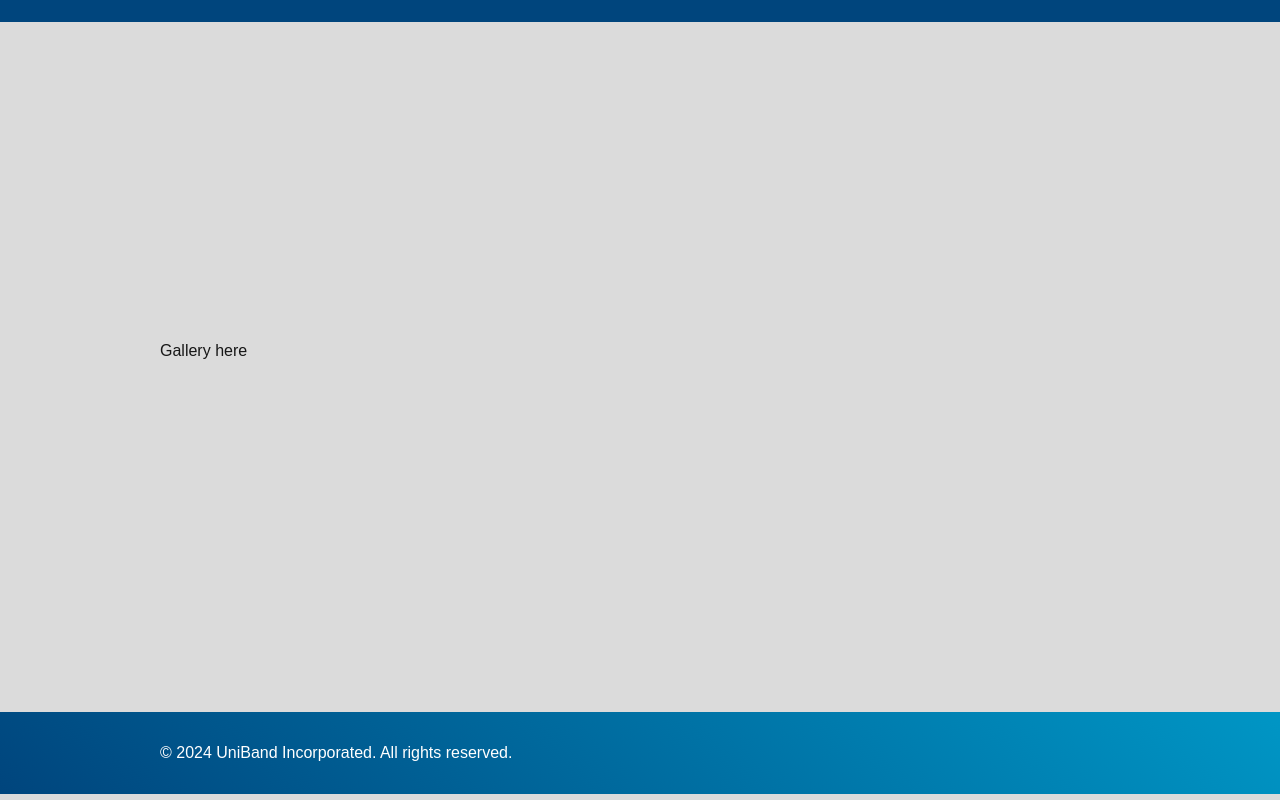
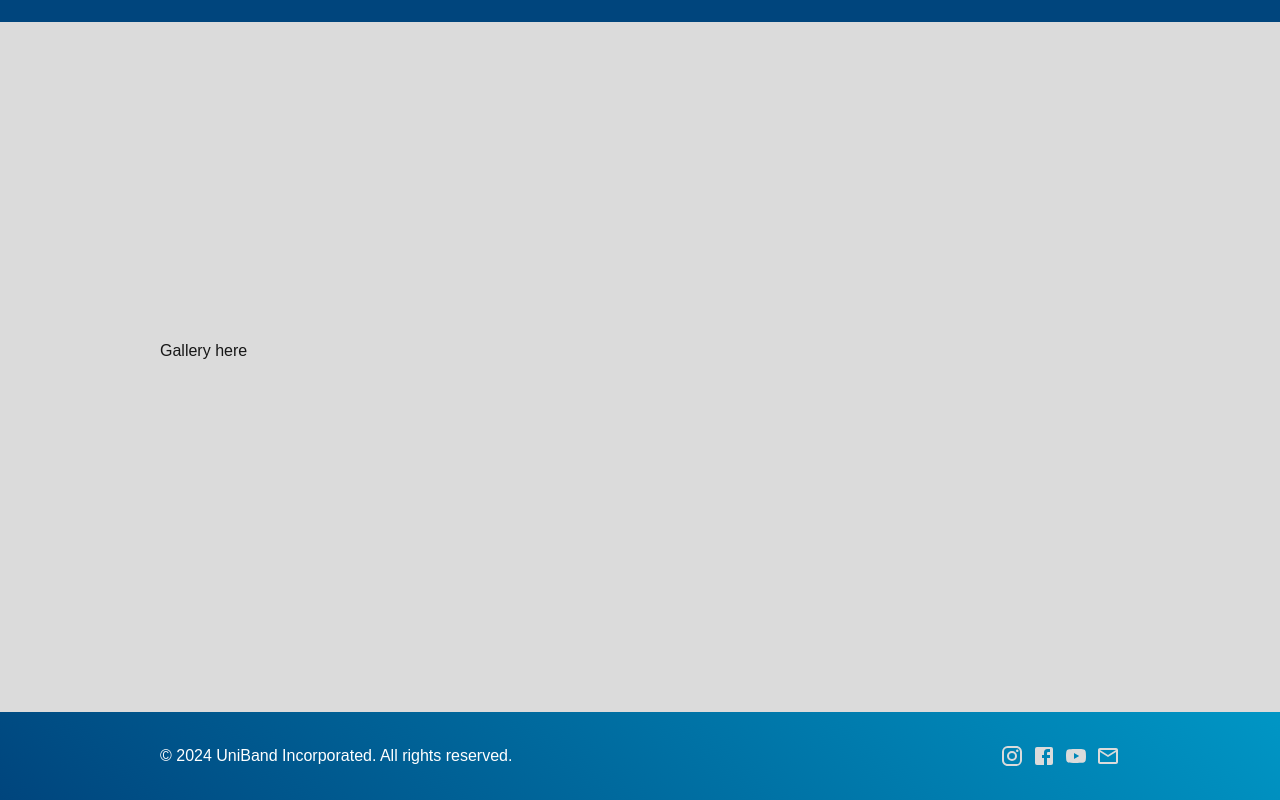
Before and after one commit to UniBand/uniband-site, a Next.js app: page / in a window 1280 px wide. Shown: the part 1149-1949 px from the top of the page. Built offline with nearby package versions, Linux system fonts and the light colour scheme.

Commit message:
feat: added icon links to footer

```diff
--- a/src/app/page.tsx
+++ b/src/app/page.tsx
@@ -1,9 +1,7 @@
 "use client";
 
 import { Title } from "@/components/atomic";
-import { EmailOutlined, YouTube } from "@mui/icons-material";
-import FacebookIcon from "@mui/icons-material/Facebook";
-import InstagramIcon from "@mui/icons-material/Instagram";
+import LinkIcons from "@/components/LinkIcons";
 import styled from "styled-components";
 
 const TitleBlock = styled.div`
@@ -77,21 +75,6 @@ const AboutText = styled.div`
   }
 `;
 
-const AboutIcons = styled.div`
-  display: flex;
-  gap: 0.5rem;
-
-  * {
-    color: var(--background);
-    height: 1.5rem;
-    width: auto;
-    transition: opacity 100ms ease;
-
-    &:hover {
-      opacity: 0.9;
-  }
-`;
-
 const HighlightedText = styled.span`
   font-stretch: expanded;
   font-weight: 700;
@@ -129,20 +112,7 @@ export default function Home() {
             we rehearse weekly on Thursday evenings and perform in concerts and
             competitions throughout the year.
           </p>
-          <AboutIcons>
-            <a href="https://www.instagram.com/uoa_uniband">
-              <InstagramIcon />
-            </a>
-            <a href="https://www.facebook.com/UniBandNZ">
-              <FacebookIcon />
-            </a>
-            <a href="https://www.youtube.com/channel/UCy_Eez7ZamDM31jOTRvqrWw">
-              <YouTube />
-            </a>
-            <a href="mailto:info@uniband.nz">
-              <EmailOutlined />
-            </a>
-          </AboutIcons>
+          <LinkIcons />
         </AboutText>
       </About>
       <Gallery>Gallery here</Gallery>
--- /dev/null
+++ b/src/components/LinkIcons.tsx
@@ -0,0 +1,38 @@
+import styled from "styled-components";
+import { EmailOutlined, YouTube } from "@mui/icons-material";
+import FacebookIcon from "@mui/icons-material/Facebook";
+import InstagramIcon from "@mui/icons-material/Instagram";
+
+const LinkIconsStyled = styled.div`
+  display: flex;
+  gap: 0.5rem;
+
+  * {
+    color: var(--background);
+    height: 1.5rem;
+    width: auto;
+    transition: opacity 150ms ease;
+
+    &:hover {
+      opacity: 0.9;
+  }
+`;
+
+export default function LinkIcons() {
+  return (
+    <LinkIconsStyled>
+      <a href="https://www.instagram.com/uoa_uniband">
+        <InstagramIcon />
+      </a>
+      <a href="https://www.facebook.com/UniBandNZ">
+        <FacebookIcon />
+      </a>
+      <a href="https://www.youtube.com/channel/UCy_Eez7ZamDM31jOTRvqrWw">
+        <YouTube />
+      </a>
+      <a href="mailto:info@uniband.nz">
+        <EmailOutlined />
+      </a>
+    </LinkIconsStyled>
+  );
+}
--- a/src/components/header-footer/Footer.tsx
+++ b/src/components/header-footer/Footer.tsx
@@ -1,6 +1,7 @@
 "use client";
 
 import styled from "styled-components";
+import LinkIcons from "../LinkIcons";
 
 const FooterWrapper = styled.div`
   margin-top: auto;
@@ -10,7 +11,9 @@ const StyledFooter = styled.footer`
   background: linear-gradient(40deg, #00457d, #0096c5);
   color: white;
   display: flex;
-  flex-direction: column;
+  flex-direction: row;
+  align-items: center;
+  justify-content: space-between;
   gap: 2rem;
   margin-top: 2rem;
   padding-block: 2rem;
@@ -24,6 +27,7 @@ export default function Footer() {
       <StyledFooter>
         &copy; {new Date().getFullYear()} UniBand Incorporated. All rights
         reserved.
+        <LinkIcons />
       </StyledFooter>
     </FooterWrapper>
   );
```
